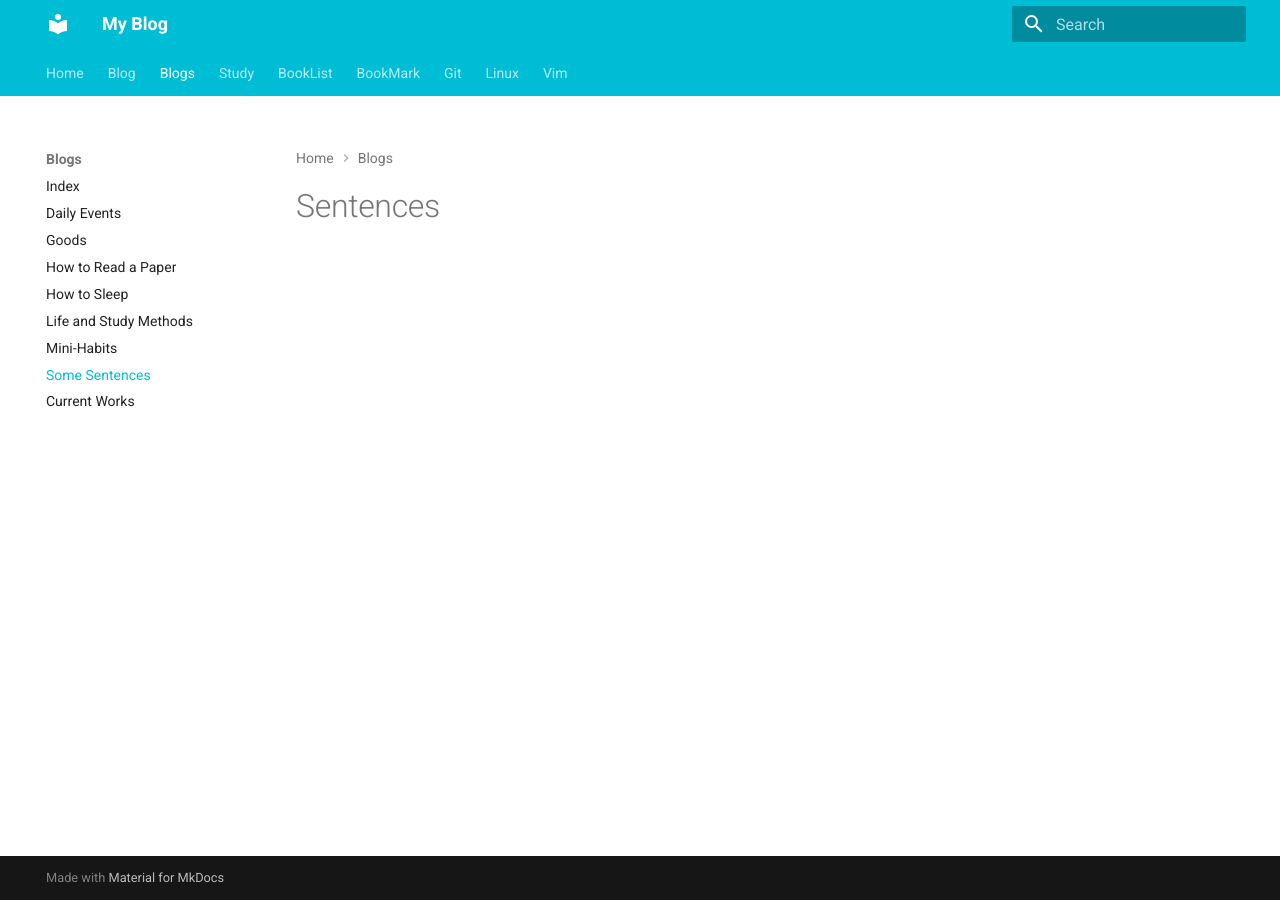
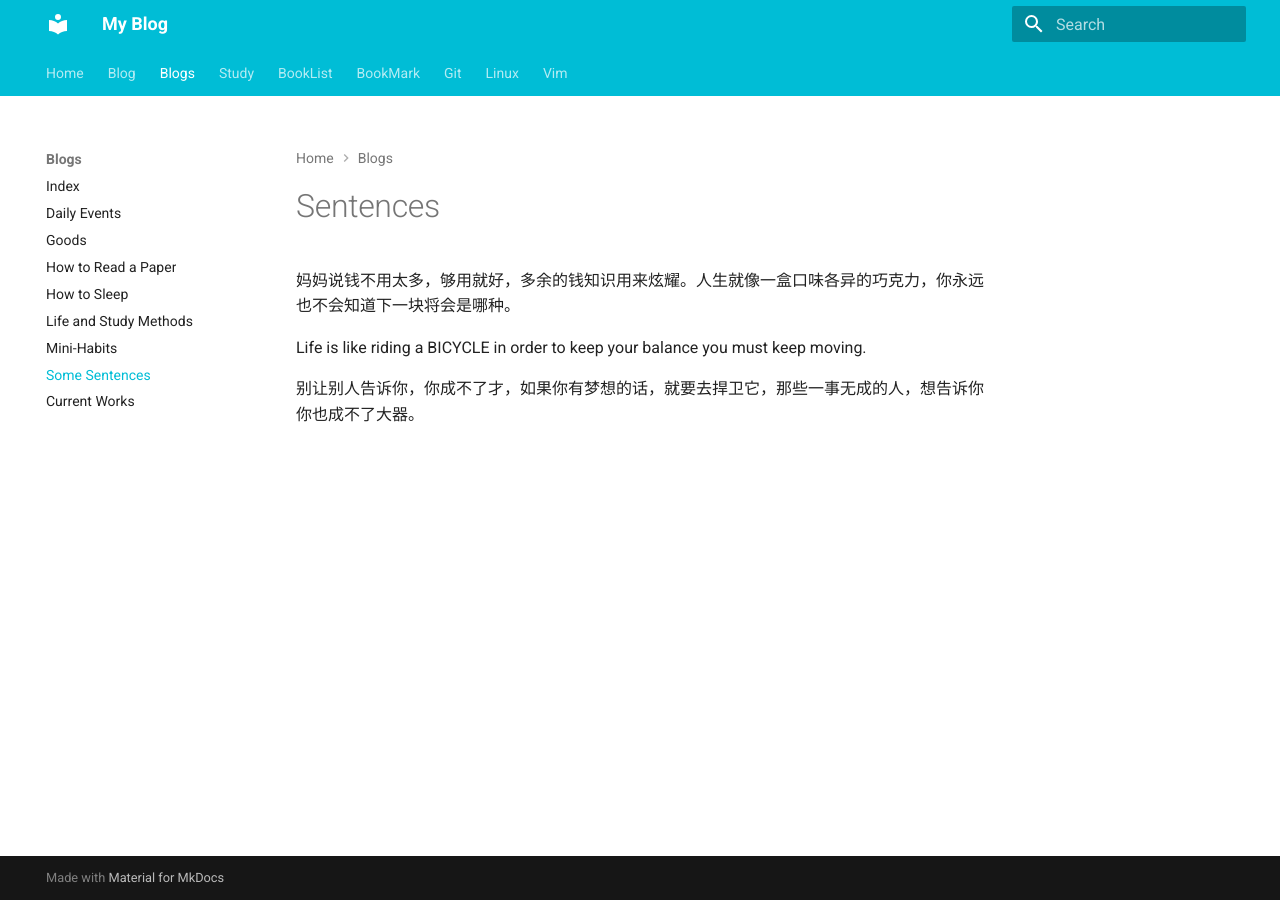
Before and after one commit to WGZ-W/wgz-w.github.io, an MkDocs documentation site: the page built from docs/Blogs/sentences.md, in a window 1280 px wide. Built offline with MkDocs 1.6.1 and Material for MkDocs 9.7.7, drawn with Linux system fonts in a browser that asks for light colours.

Commit message:
Update blogs

```diff
--- a/docs/Blogs/sentences.md
+++ b/docs/Blogs/sentences.md
@@ -5,3 +5,9 @@ tag: blogs
 ---
 
 # Sentences
+
+妈妈说钱不用太多，够用就好，多余的钱知识用来炫耀。人生就像一盒口味各异的巧克力，你永远也不会知道下一块将会是哪种。
+
+Life is like riding a BICYCLE in order to keep your balance you must keep moving.
+
+别让别人告诉你，你成不了才，如果你有梦想的话，就要去捍卫它，那些一事无成的人，想告诉你你也成不了大器。
```
